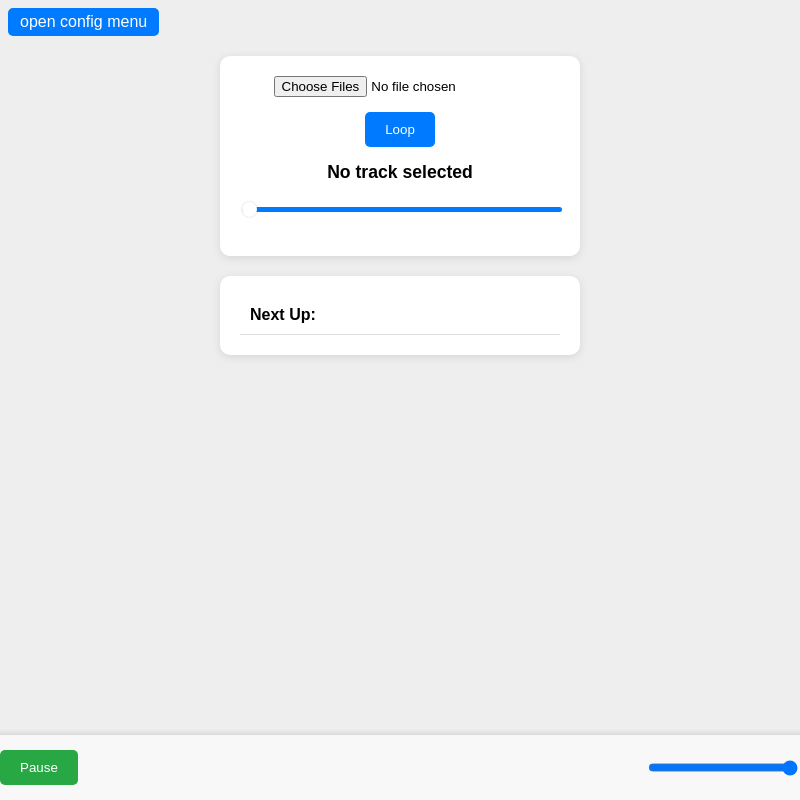
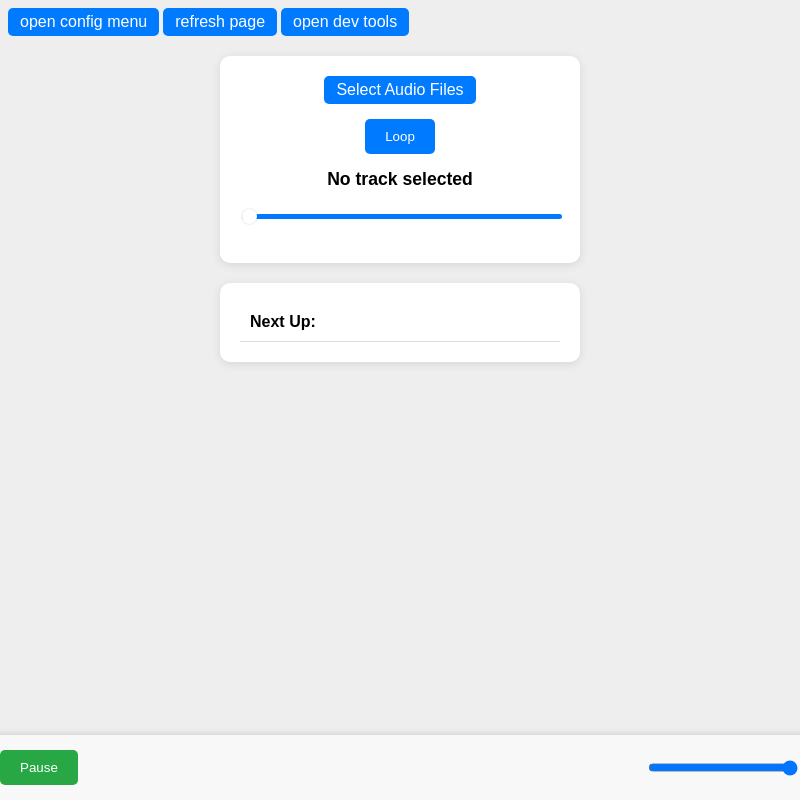
Before and after one commit to Nilonic/NMusic-Player, an Electron app: page index.html in a window 800 px wide. Drawn offline with Linux system fonts and the light colour scheme.

Commit message:
added some stuff

```diff
--- a/index.html
+++ b/index.html
@@ -9,9 +9,11 @@
 </head>
 <body>
     <button class="topMenuButton" id="config-menu">open config menu</button>
-    <!--button class="topMenuButton" id="devtools">open dev tools</button-->
+    <button class="topMenuButton" onclick="window.location.href = window.location.href">refresh page</button>
+    <button class="topMenuButton" id="devtools">open dev tools</button>
     <div id="music-player">
-        <input type="file" accept=".mp3,.flac,.m4a" id="file-selector" multiple>
+        <button id="file-selector-btn">Select Audio Files</button>
+        <input type="file" accept=".mp3,.flac,.m4a" id="file-selector" multiple style="display: none;"> <!--legacy stuff, i would remove it but i cba to rewrite 200-odd lines-->
         <button id="loop">Loop</button>
         <div id="current-track">No track selected</div>
         <div id="progress-container">
--- a/script.js
+++ b/script.js
@@ -4,6 +4,7 @@ document.addEventListener('DOMContentLoaded', () => {
     window.ipc.requestConfig() // request configuration, handler outside of AEL will deal with it
     const audio = document.getElementById('audio');
     const fileSelector = document.getElementById('file-selector');
+    const fileSelectorBtn = document.getElementById('file-selector-btn'); // New button
     const currentTrackElement = document.getElementById('current-track');
     const progress = document.getElementById('progress');
     const playPauseButton = document.getElementById('play-pause');
@@ -15,6 +16,10 @@ document.addEventListener('DOMContentLoaded', () => {
     let updateInterval;
 
     // Function to load audio files
+    fileSelectorBtn.addEventListener('click', () => {
+        fileSelector.click();
+    });
+
     fileSelector.addEventListener('change', (event) => {
         const files = event.target.files;
         tracks = Array.from(files);
--- a/style.css
+++ b/style.css
@@ -1,7 +1,10 @@
 /*style.css*/
 
+/* pre-warning: this css file contains some jokes, don't worry, i'm not colorblind (yet) */
+/* comments are leftovers from templates i borrowed (stole) from w3schools */
+
 button.topMenuButton{
-    background-color: #007bff; /* Green */
+    background-color: #007bff; /* Definately Green */
     border: none;
     color: white;
     padding: 5px 12px;
@@ -13,7 +16,7 @@ button.topMenuButton{
     transition: background-color 0.3s;
 }
 button.topMenuButton:hover{
-    background-color: #0056b3; /* Green */
+    background-color: #0056b3; /* Definately Green */
 }
 
 .modal {
@@ -77,6 +80,19 @@ body.dark #music-player {
 
 #file-selector {
     margin-bottom: 15px;
+}
+button#file-selector-btn{
+    margin-bottom: 15px;
+    background-color: #007bff; /* Definately Green */
+    border: none;
+    color: white;
+    padding: 5px 12px;
+    text-align: center;
+    text-decoration: none;
+    display: inline-block;
+    font-size: 16px;
+    border-radius: 5px;
+    transition: background-color 0.3s;
 }
 
 #loop {
```
Also changed, not shown: README.md.
